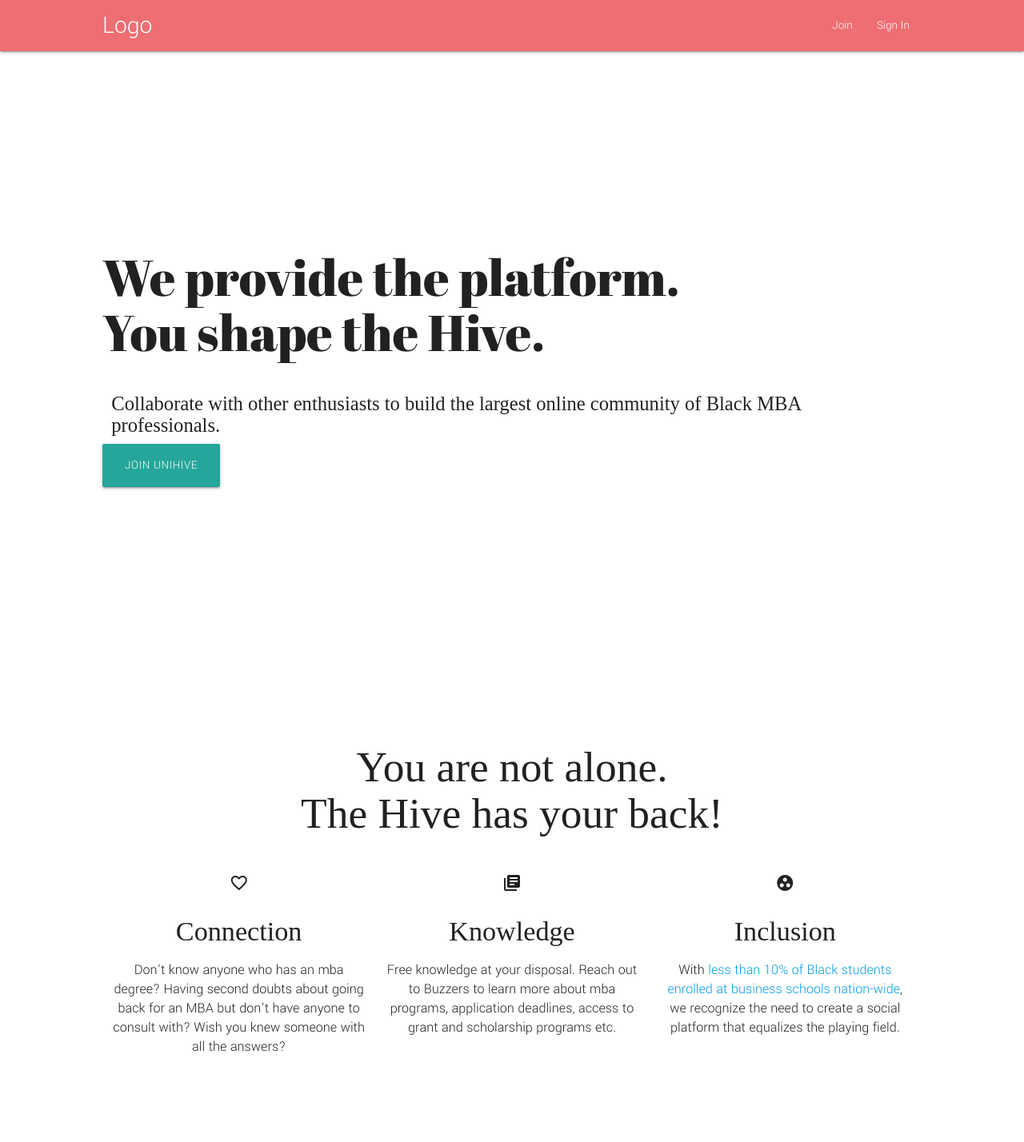
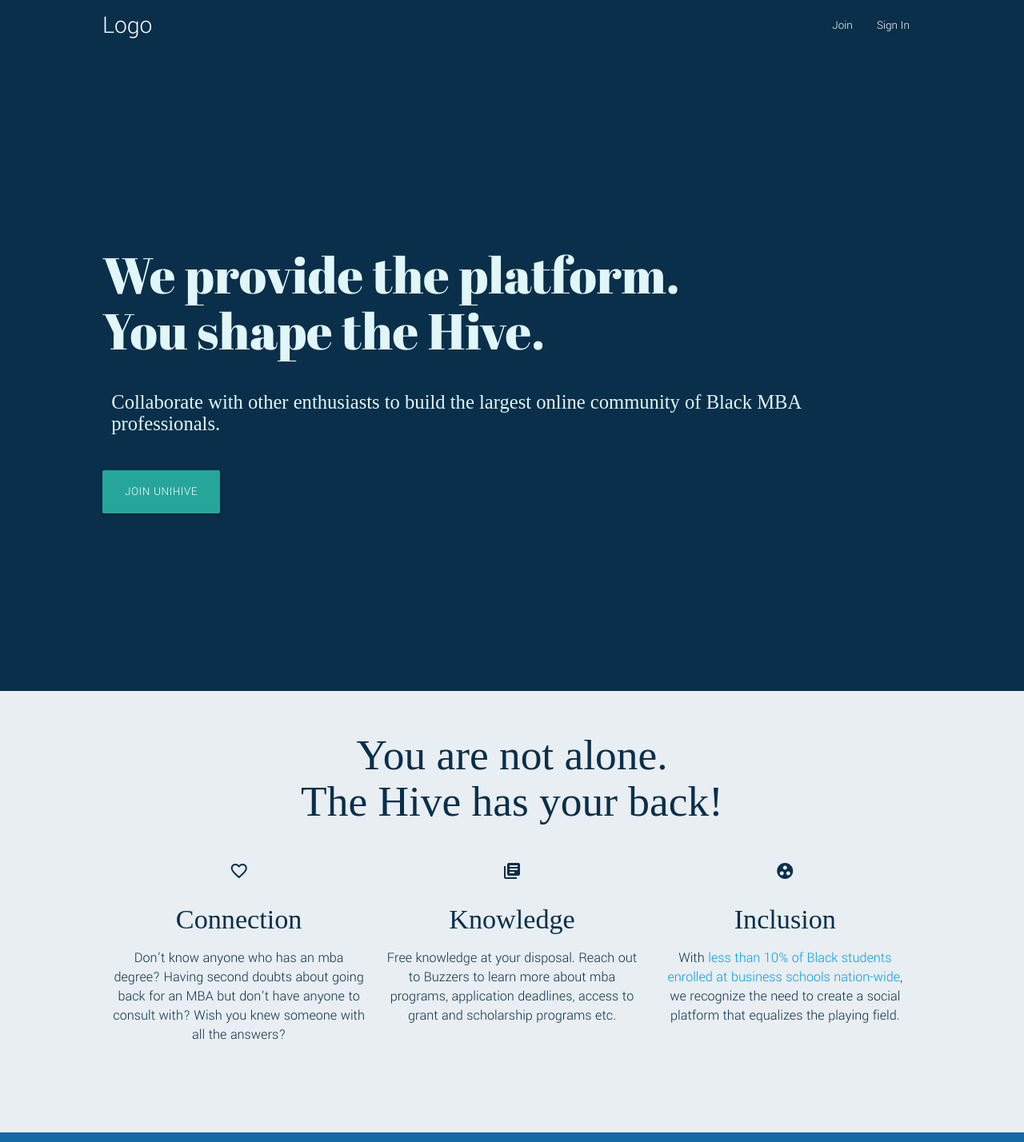
Before and after one commit to bdep90/unihive-app, a PHP site: page / in a window 1280 px wide. Shown: the top 1428 px of the page at 80% size. Run offline with PHP 8.4, Linux system fonts and the light colour scheme; some libraries are stand-ins or nearby versions; some web fonts are replaced.

Commit message:
adding background colors

```diff
--- a/css/style.css
+++ b/css/style.css
@@ -10,10 +10,13 @@ body {
 	font-family: 'Yantramanav', sans-serif;
 	font-size: 18px;
 	line-height: 24px;
+	background-color: #E8EEF2;
+	color: #092F4A;
 }
 
 h1 {
 	font-family: 'Abril Fatface', cursive;
+	color: #E1F6F9;
 }
 
 h2, h3, h4, h5, h6 {
@@ -24,36 +27,41 @@ h2, h3 {
 	margin-bottom: 3rem;
 }
 
-img {
-	width: 100%;
+nav {
+	color: #E1F6F9;
+	background-color: #092F4A;
 }
 
 p {
 	margin-bottom: 1.5em;
 }
 
-.section {
-	padding-top: 2rem;
-	padding-bottom: 4rem;
-}
-
 /* Hero */
 .hero {
 	height: 100vh;
+	background-color: #092F4A;
+}
+
+.hero h5 {
+	color: #E1F6F9;
+	margin-bottom: 3rem;
 }
 
 /* Benefits */
 
 
 /* Why UniHive */
+.why-unihive {
+	background-color: #156AA5;
+	color: #E1F6F9;
+}
+
 .why-unihive .left-col {
 	padding: 0;
 }
 
 .why-unihive .right-col {
 	padding-left: 3rem;
-/*	padding-top: 2rem;
-	padding-bottom: 5rem;*/
 }
 
 /* About */
--- a/index.html
+++ b/index.html
@@ -84,10 +84,9 @@
 
 
 	<div class="why-unihive section">
-		<!-- <div class="container"> -->
 		<div class="row">
 			<div class="col s12 m6 left-col">
-					<img src="https://media.istockphoto.com/vectors/flat-style-vector-illustration-discuss-social-network-news-chat-vector-id1014903134">
+				<img class="responsive-img" src="https://media.istockphoto.com/vectors/flat-style-vector-illustration-discuss-social-network-news-chat-vector-id1014903134">
 			</div>
 
 			<div class="col s12 m5 right-col">
@@ -98,14 +97,13 @@
 				<a href="#" class="btn-large">Join UniHive</a>
 			</div>
 		</div>
-		<!-- </div> -->
 	</div>
 
 
 	<div class="about container">
 		<div class="section">
 			<div class="row center">
-				<img src="https://cdn.vox-cdn.com/thumbor/Af3YjG8JHUdbZPDFWWekCLrXu2k=/0x0:5184x3456/2570x1446/filters:focal(2178x1314:3006x2142):format(webp)/cdn.vox-cdn.com/uploads/chorus_image/image/51861441/SKINDEEP.0.jpeg">
+				<img class="responsive-img" src="https://cdn.vox-cdn.com/thumbor/Af3YjG8JHUdbZPDFWWekCLrXu2k=/0x0:5184x3456/2570x1446/filters:focal(2178x1314:3006x2142):format(webp)/cdn.vox-cdn.com/uploads/chorus_image/image/51861441/SKINDEEP.0.jpeg">
 
 				<h2 class="header">Our Story</h2>
 
```
Lines whose indentation alone changed are shown as unchanged.
